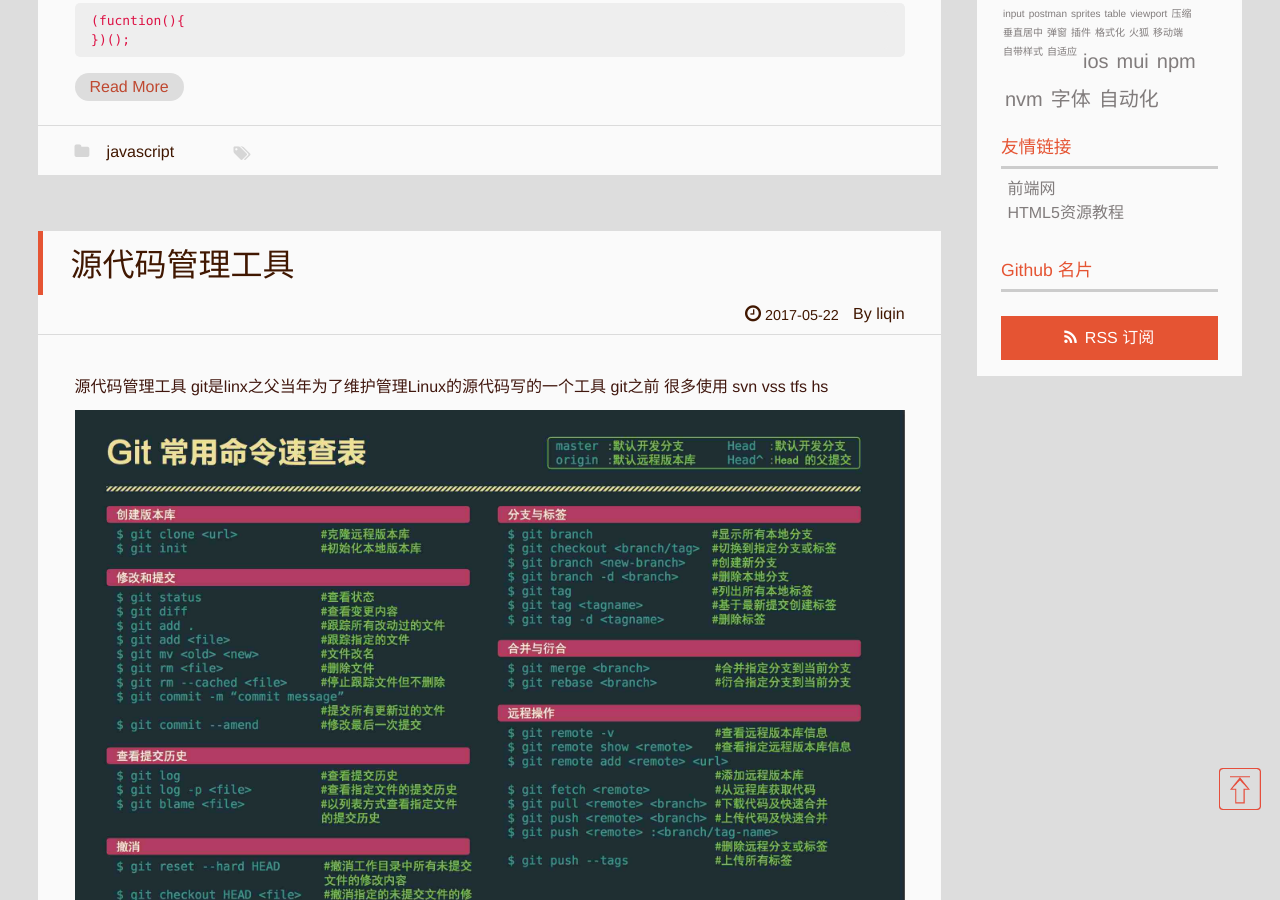
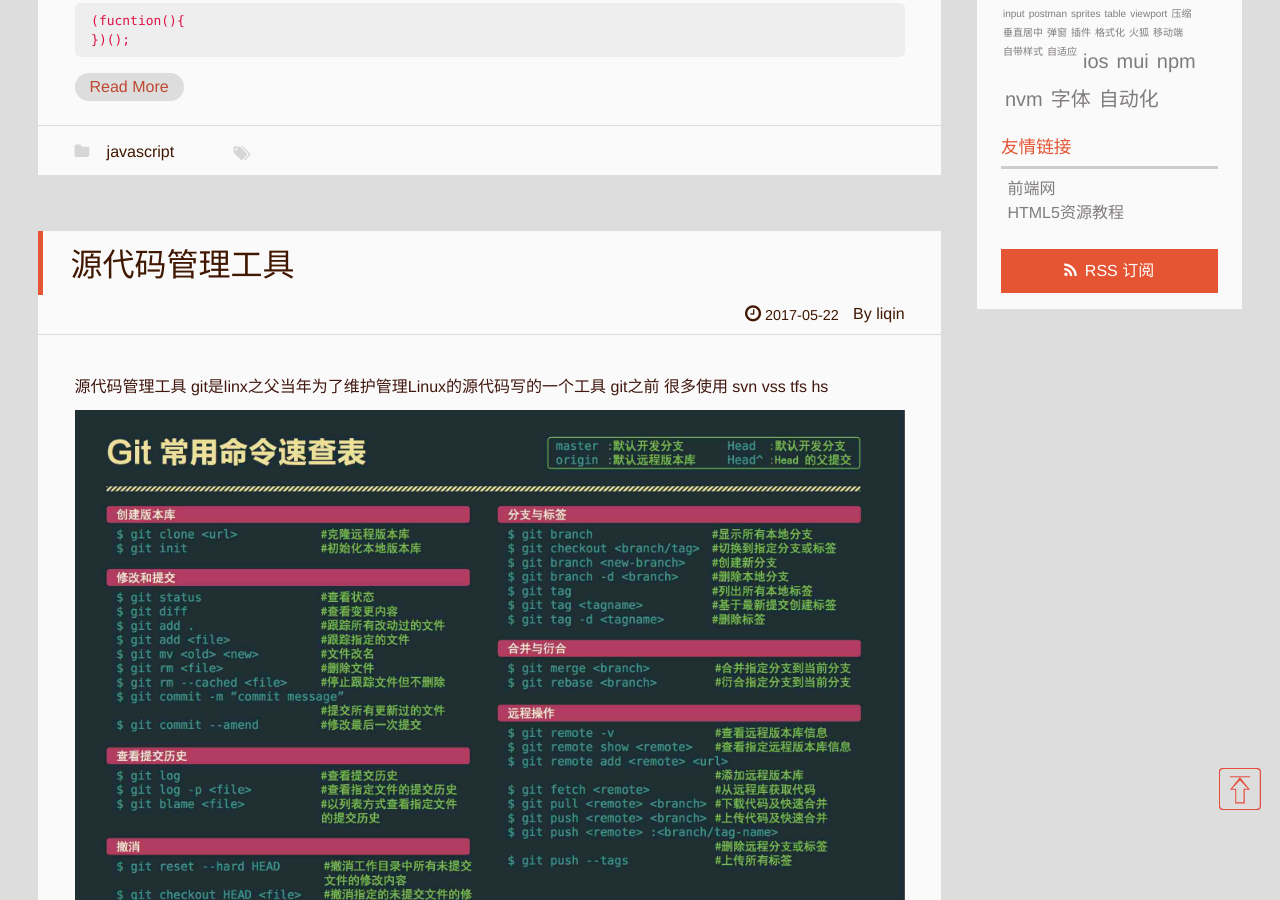
Before and after one commit to liqin1059/aLittlePanda.github.io, a Jekyll site: the page built from index.html, in a window 1280 px wide and 900 px high, scrolled down 1531 px. Built offline with Jekyll 4.4.1, drawn with Linux system fonts in a browser that asks for light colours; a script that is not in the unit is left out; the list of posts is cut into pages by our own code; comment, search, counter and statistics services are not loaded.

Commit message:
no message

```diff
--- a/_config.yml
+++ b/_config.yml
@@ -55,7 +55,7 @@ widgets:
 - tagcloud
 - links
 - douban
-- github-card
+##- github-card
 - rss
 ## provide seven widgets:github-card,category,tag,rss,archive,tagcloud,links,weibo,douban
 
```
